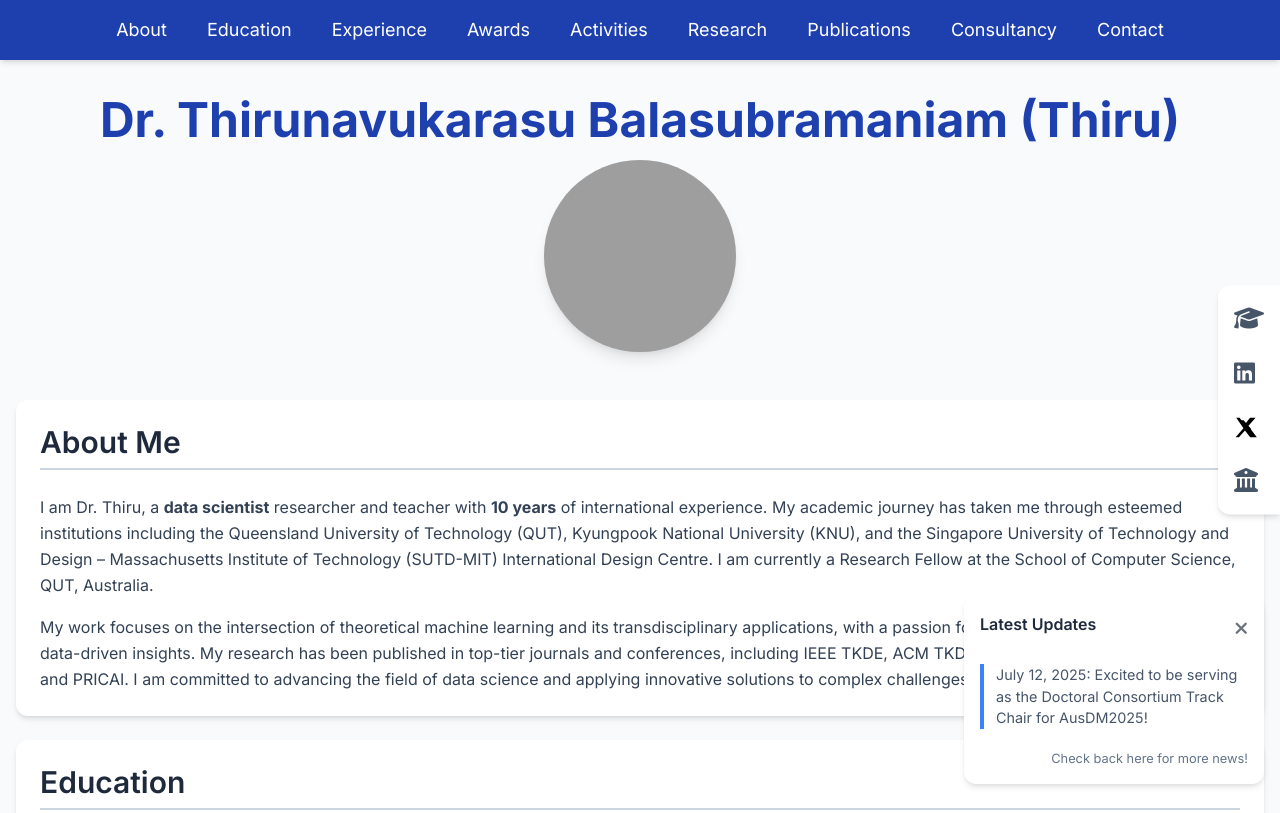
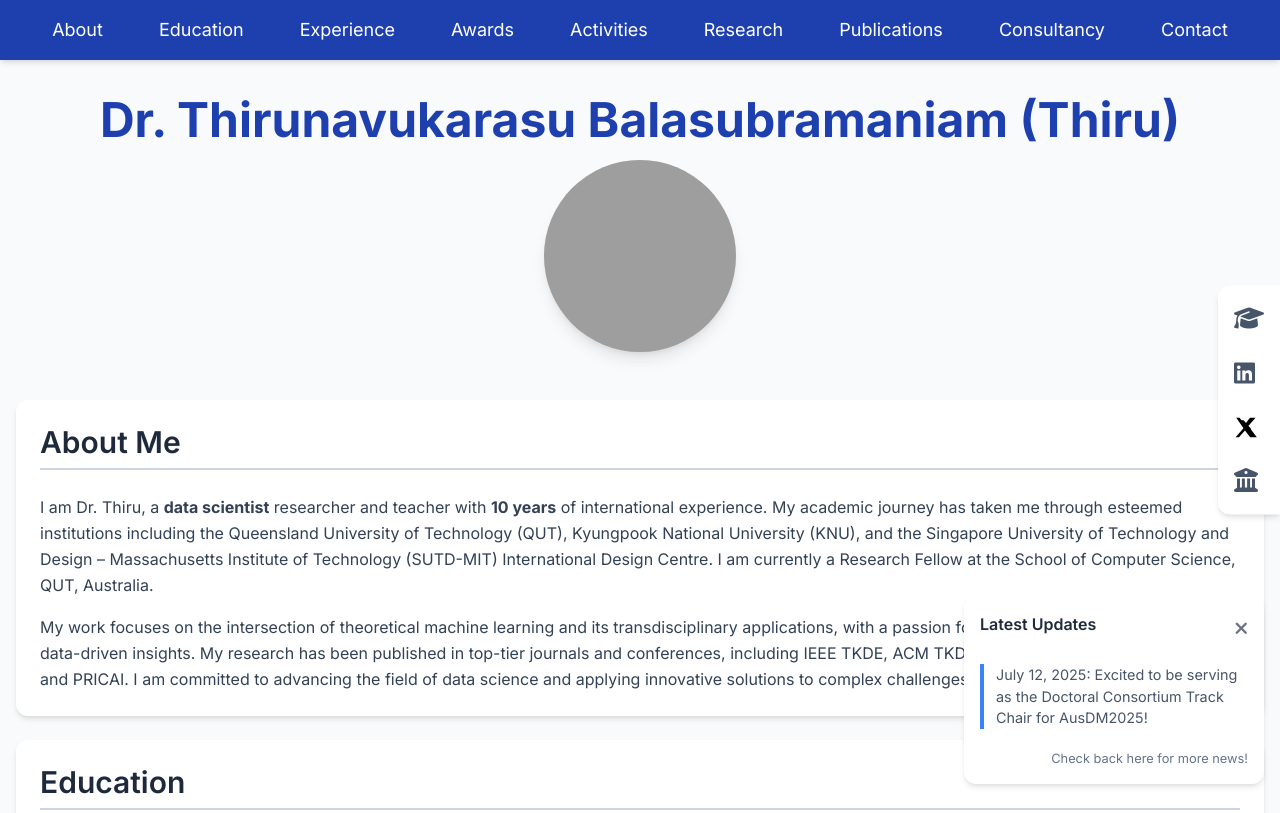
Before and after one commit to thirubs/thirubs.github.io, a plain HTML site: page index.html in a window 1280 px wide. Shown: the top 813 px of the page. Drawn offline with nearby package versions, Linux system fonts and the light colour scheme; grey boxes are pictures that could not be loaded.

Commit message:
Add files via upload

```diff
--- a/index.html
+++ b/index.html
@@ -3,7 +3,8 @@
 <head>
     <meta charset="UTF-8">
     <meta name="viewport" content="width=device-width, initial-scale=1.0">
-    <title>Dr. Thiru</title>
+	<meta name="description" content="Official website of Dr. Thirunavukarasu Balasubramaniam (Thiru), a leading data scientist and researcher at QUT, specializing in machine learning, AI, and their applications.">
+    <title>Dr. Thirunavukarasu Balasubramaniam (Thiru) | Data Scientist & Researcher</title>
     <!-- Tailwind CSS CDN -->
     <script src="https://cdn.tailwindcss.com"></script>
     <link href="https://fonts.googleapis.com/css2?family=Inter:wght@300;400;600;700&display=swap" rel="stylesheet">
@@ -250,21 +251,22 @@
 </head>
 <body class="antialiased">
 
-    <!-- Fixed Navigation Bar -->
+	<!-- Fixed Navigation Bar -->
     <nav class="fixed top-0 left-0 w-full bg-blue-800 text-white p-4 shadow-md z-50">
-        <div class="container mx-auto flex justify-center space-x-6 md:space-x-10">
-            <a href="#about" class="text-lg font-medium hover:text-blue-200 transition-colors">About</a>
-            <a href="#education" class="text-lg font-medium hover:text-blue-200 transition-colors">Education</a>
-            <a href="#experience" class="text-lg font-medium hover:text-blue-200 transition-colors">Experience</a>
-            <a href="#awards" class="text-lg font-medium hover:text-blue-200 transition-colors">Awards</a>
-            <a href="#professional-activities" class="text-lg font-medium hover:text-blue-200 transition-colors">Activities</a>
+        <div class="container mx-auto flex flex-wrap justify-center gap-x-4 gap-y-2 md:space-x-10">
+            <a href="#about" class="text-sm sm:text-base md:text-lg font-medium hover:text-blue-200 transition-colors">About</a>
+            <a href="#education" class="text-sm sm:text-base md:text-lg font-medium hover:text-blue-200 transition-colors">Education</a>
+            <a href="#experience" class="text-sm sm:text-base md:text-lg font-medium hover:text-blue-200 transition-colors">Experience</a>
+            <a href="#awards" class="text-sm sm:text-base md:text-lg font-medium hover:text-blue-200 transition-colors">Awards</a>
+            <a href="#professional-activities" class="text-sm sm:text-base md:text-lg font-medium hover:text-blue-200 transition-colors">Activities</a>
             <!-- Removed News link from navigation as it's now floating -->
-            <a href="#research-interests" class="text-lg font-medium hover:text-blue-200 transition-colors">Research</a>
-            <a href="#publications" class="text-lg font-medium hover:text-blue-200 transition-colors">Publications</a>
-            <a href="#consultancy" class="text-lg font-medium hover:text-blue-200 transition-colors">Consultancy</a>
-            <a href="#contact" class="text-lg font-medium hover:text-blue-200 transition-colors">Contact</a>
+            <a href="#research-interests" class="text-sm sm:text-base md:text-lg font-medium hover:text-blue-200 transition-colors">Research</a>
+            <a href="#publications" class="text-sm sm:text-base md:text-lg font-medium hover:text-blue-200 transition-colors">Publications</a>
+            <a href="#consultancy" class="text-sm sm:text-base md:text-lg font-medium hover:text-blue-200 transition-colors">Consultancy</a>
+            <a href="#contact" class="text-sm sm:text-base md:text-lg font-medium hover:text-blue-200 transition-colors">Contact</a>
         </div>
     </nav>
+
 
     <div class="container mx-auto px-4 py-8">
         <!-- Header Section -->
```
